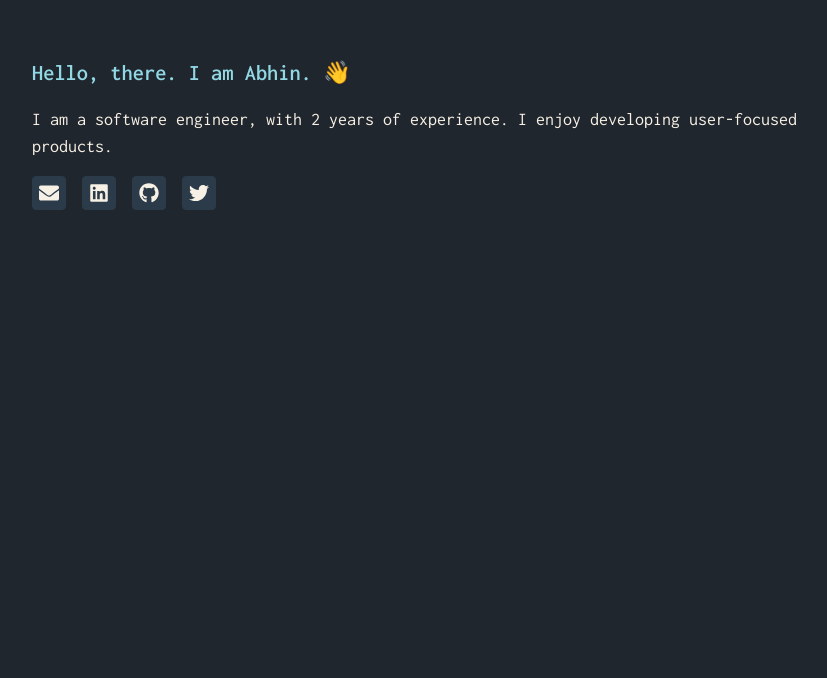
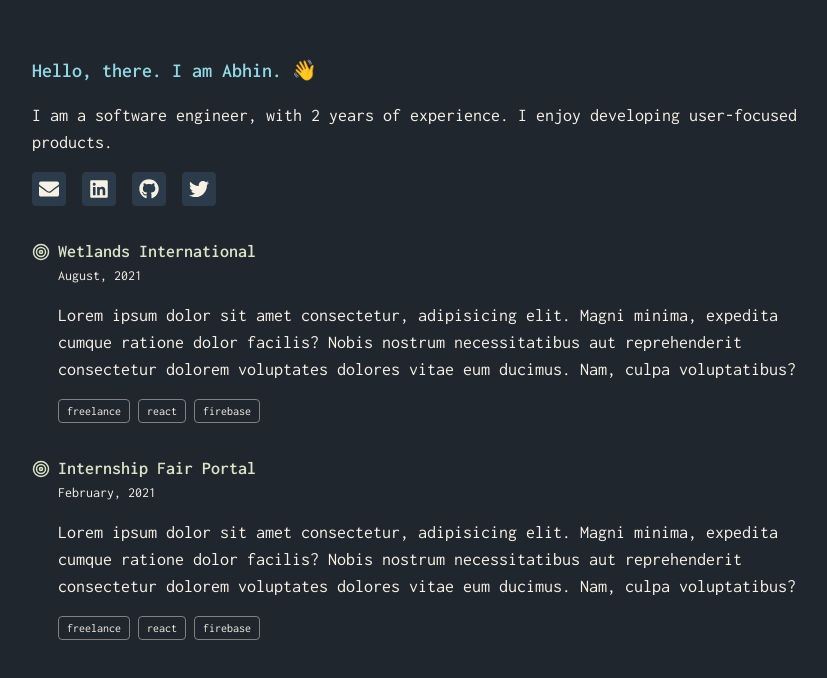
Before and after one commit to AbhinRustagi/abhin.dev-2023, a Next.js app: page / in a window 1280 px wide. Shown: the part 136-814 px from the top of the page, without its empty margins (208-1035 px from the left). Built offline with nearby package versions, Linux system fonts and the light colour scheme.

Commit message:
feat: add work item component

```diff
--- a/package.json
+++ b/package.json
@@ -10,10 +10,12 @@
     "prepare": "husky install"
   },
   "dependencies": {
+    "@emotion/css": "^11.10.6",
     "@emotion/react": "^11.10.6",
     "@emotion/styled": "^11.10.6",
     "eslint": "8.35.0",
     "eslint-config-next": "13.2.3",
+    "lodash": "^4.17.21",
     "next": "13.2.3",
     "next-seo": "^5.15.0",
     "react": "18.2.0",
@@ -25,6 +27,7 @@
     "@commitlint/cli": "^17.4.4",
     "@commitlint/config-conventional": "^17.4.4",
     "@emotion/babel-plugin": "^11.10.6",
+    "@types/lodash": "^4.14.191",
     "@types/node": "18.14.6",
     "@types/react": "18.0.28",
     "@types/react-dom": "18.0.11",
--- /dev/null
+++ b/src/components/WorkItem.tsx
@@ -0,0 +1,68 @@
+import styled from '@emotion/styled'
+import { kebabCase } from 'lodash'
+import { WorkItem as WorkItemProps } from '~/data/work'
+import { FiTarget } from 'react-icons/fi'
+import { css } from '@emotion/react'
+
+const Wrapper = styled.div`
+  margin: 2rem 0;
+  display: flex;
+`
+
+const dateAndTitleWrapperStyles = css`
+  span.date {
+    display: block;
+    font-size: 0.875rem;
+  }
+
+  h2 {
+    color: #dbe4c6;
+  }
+`
+
+const iconWrapperStyles = css`
+  margin-right: 0.5rem;
+  padding-top: 0.3rem;
+
+  svg {
+    width: 18px;
+    height: 18px;
+    color: #dbe4c6;
+  }
+`
+
+const TagsWrapper = styled.div`
+  display: flex;
+`
+
+const Tag = styled.div`
+  display: block;
+  width: max-content;
+  padding: 0.125rem 0.5rem;
+  border-radius: 0.25rem;
+  border: 1px solid gray;
+  font-size: 0.75rem;
+  margin-right: 0.5rem;
+`
+
+export const WorkItem: React.FC<WorkItemProps> = (props) => {
+  return (
+    <Wrapper>
+      <div css={iconWrapperStyles}>
+        <FiTarget />
+      </div>
+      <div>
+        <div css={dateAndTitleWrapperStyles}>
+          <h2>{props.title}</h2>
+          <span className="date">{props.date}</span>
+        </div>
+        <p>{props.desc}</p>
+        <TagsWrapper>
+          {props.tags.map((tag) => (
+            <Tag key={kebabCase(`${props.title}-${tag}`)}>{tag}</Tag>
+          ))}
+        </TagsWrapper>
+      </div>
+    </Wrapper>
+  )
+}
--- a/src/components/index.ts
+++ b/src/components/index.ts
@@ -1,2 +1,3 @@
 export * from './Container'
 export * from './Socials'
+export * from './WorkItem'
--- /dev/null
+++ b/src/data/work.ts
@@ -0,0 +1,25 @@
+export interface WorkItem {
+  title: string
+  desc: string
+  tags: string[]
+  date: string
+  links?: {
+    title: string
+    href: string
+  }[]
+}
+
+export const workItems: WorkItem[] = [
+  {
+    title: 'Wetlands International',
+    desc: 'Lorem ipsum dolor sit amet consectetur, adipisicing elit. Magni minima, expedita cumque ratione dolor facilis? Nobis nostrum necessitatibus aut reprehenderit consectetur dolorem voluptates dolores vitae eum ducimus. Nam, culpa voluptatibus?',
+    tags: ['freelance', 'react', 'firebase'],
+    date: 'August, 2021',
+  },
+  {
+    title: 'Internship Fair Portal',
+    desc: 'Lorem ipsum dolor sit amet consectetur, adipisicing elit. Magni minima, expedita cumque ratione dolor facilis? Nobis nostrum necessitatibus aut reprehenderit consectetur dolorem voluptates dolores vitae eum ducimus. Nam, culpa voluptatibus?',
+    tags: ['freelance', 'react', 'firebase'],
+    date: 'February, 2021',
+  },
+]
--- a/src/pages/index.tsx
+++ b/src/pages/index.tsx
@@ -1,4 +1,7 @@
+import { WorkItem } from '~/components'
 import { Socials } from '~/components/Socials'
+import { workItems } from '~/data/work'
+import kebabCase from 'lodash/kebabCase'
 
 export default function Home() {
   return (
@@ -9,6 +12,9 @@ export default function Home() {
         user-focused products.
       </p>
       <Socials />
+      {workItems.map((item) => (
+        <WorkItem {...item} key={kebabCase(item.title)} />
+      ))}
     </>
   )
 }
--- a/src/styles/global.tsx
+++ b/src/styles/global.tsx
@@ -1,4 +1,5 @@
 import { css, Global } from '@emotion/react'
+import { mediaQuery } from './utils'
 
 const styles = css`
   * {
@@ -41,20 +42,21 @@ const styles = css`
     margin: 1rem 0;
   }
 
-  h1 {
-    font-size: 1.4rem;
+  h1,
+  h2,
+  h3,
+  h4 {
+    font-size: 1.125rem;
   }
 
-  h2 {
-    font-size: 1.3rem;
+  h1 {
+    font-size: 1.25rem;
   }
 
-  h3 {
-    font-size: 1.2rem;
-  }
-
-  h4 {
-    font-size: 1.15rem;
+  ${mediaQuery.custom(420, 'max')} {
+    p {
+      font-size: 1rem;
+    }
   }
 `
 
```
Also changed, not shown: src/styles/emotion.d.ts (added, +7 -0 lines), src/components/Header.tsx (deleted), 1 other file (tests, documents, lock files or other folders).
